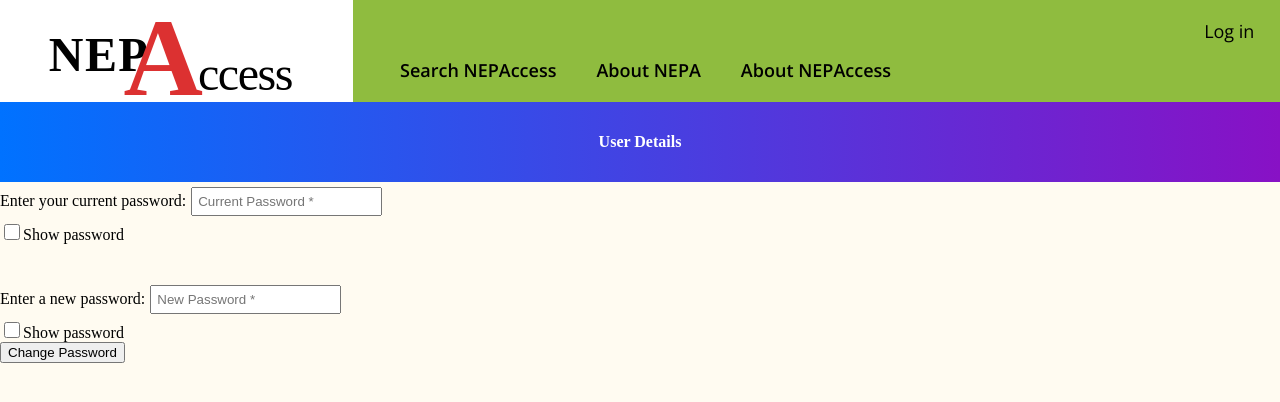
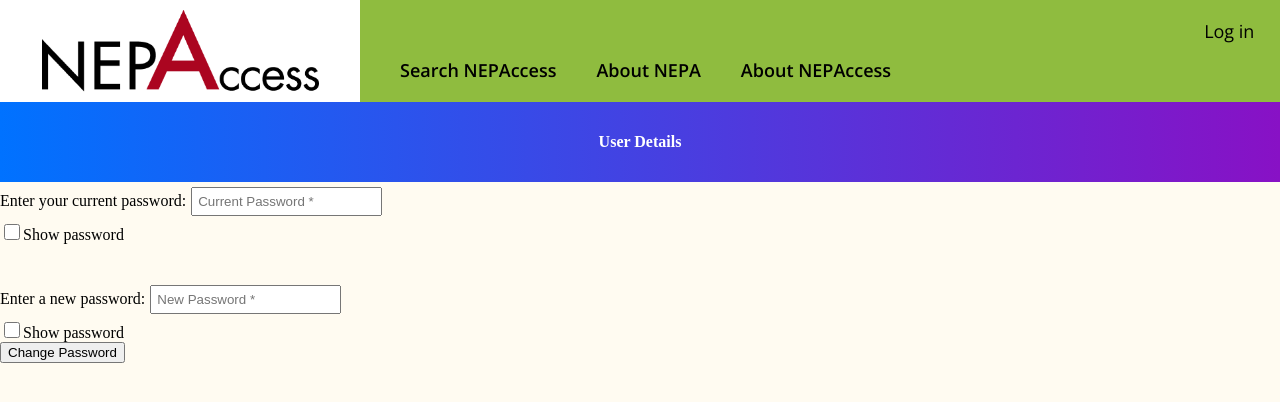
Before and after one commit to GeorgeMSchaffer/nepaccessFront, a React (Create React App) app: page /details in a window 1280 px wide. Shown: the top 402 px of the page. Built offline with nearby package versions, Linux system fonts and the light colour scheme; no server answers.

Commit message:
New logo

```diff
--- a/src/Main.js
+++ b/src/Main.js
@@ -109,11 +109,11 @@ class Main extends React.Component {
                 <div id="logo" className="no-select">
                     <Link id="logo-link" to="/">
                     </Link>
-                    <div id="logo-type">
+                    {/* <div id="logo-type">
                         <span id="NEP">NEP</span>
                         <span id="A">A</span>
                         <span id="ccess">ccess</span>
-                    </div>
+                    </div> */}
                     <div id="logo-box">
 
                     </div>
--- a/src/index.css
+++ b/src/index.css
@@ -41,27 +41,39 @@ body {
 /* Header contents */
 
 #logo {
-  position: absolute;
-  /* width: 270.18px; */
-  height: 160.08px;
+    position: absolute;
 }
 
 #logo-link {
-  position: absolute;
-  width: 353.38px;
-  height: 102px;
-  z-index: 2;
+    position: absolute;
+    width: 360px;
+    height: 102px;
+    z-index: 2;
 }
 
 /* Logo contents */
 
-#logo-box {
+/* #logo-box {
   position: absolute;
   width: 353.38px;
   height: 102px;
   top: 0px;
 
   background: #FFFFFF;
+} */
+
+#logo-box {
+    position: absolute;
+
+    width: 360px;
+    height: 102px;
+
+    background-color: white;
+    background-repeat: no-repeat;
+    background-position: center center;
+    background-size: contain;
+    /* background-size: cover; */
+    background-image: url("assets/nepaccess\ 1x.png");
 }
 
 #logo-type {
--- a/src/match.css
+++ b/src/match.css
@@ -58,6 +58,7 @@
       line-height: 40px;
   }
 
-  #details {
-      margin-top: 102px;
-  }
+#details {
+    margin: 5px;
+    margin-top: 102px;
+}
```
Also changed, not shown: src/assets/nepaccess 1x.png (added).
